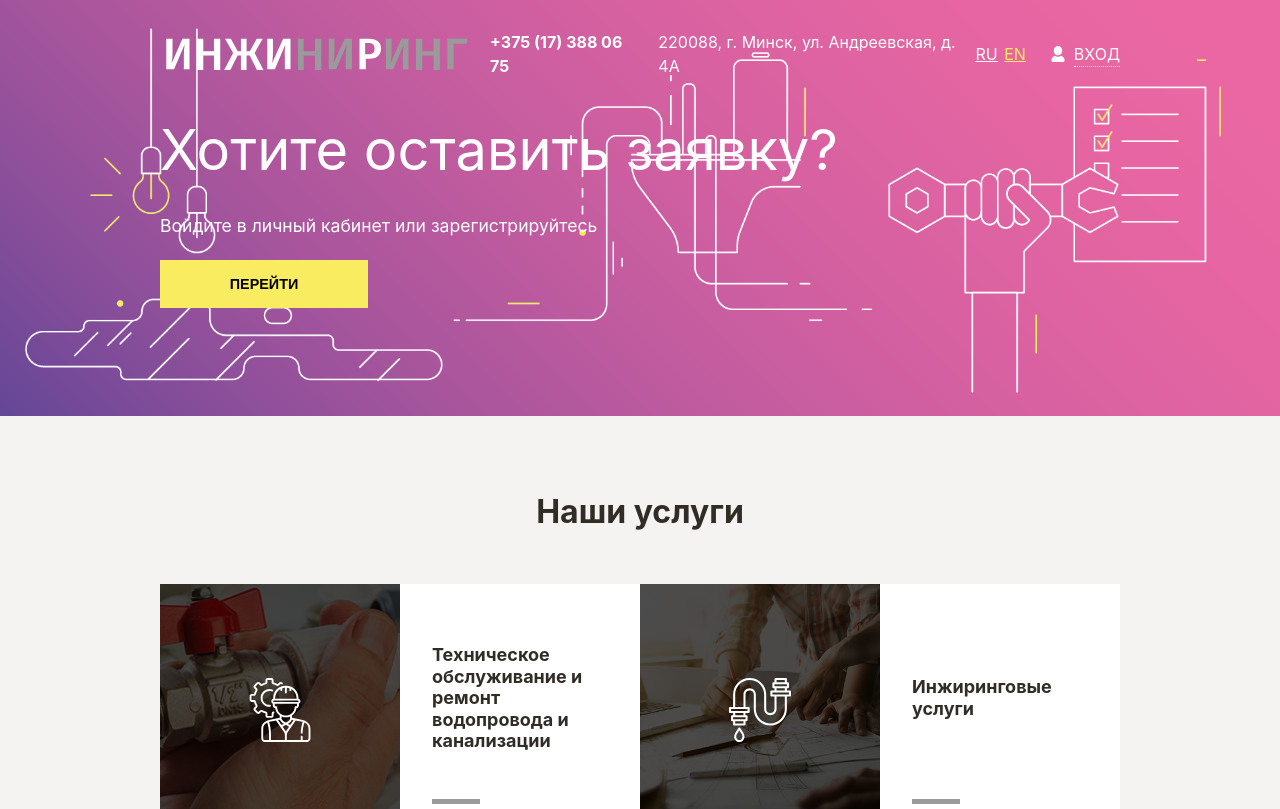
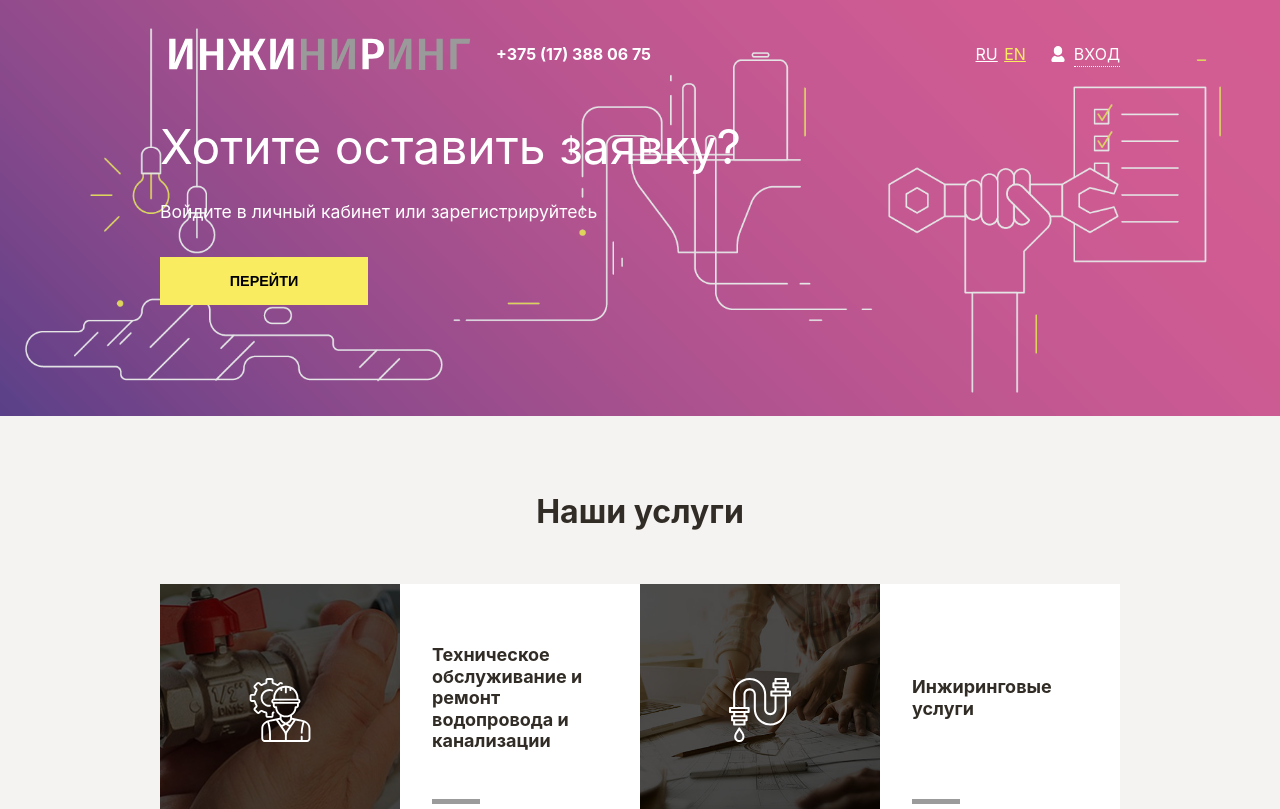
Before and after one commit to valikbrrr/ingir, a React (Vite) app: page / in a window 1280 px wide. Shown: the top 809 px of the page. Built offline with nearby package versions, Linux system fonts and the light colour scheme.

Commit message:
feat: add adaptive to hero and header

```diff
--- a/index.html
+++ b/index.html
@@ -4,7 +4,7 @@
     <meta charset="UTF-8" />
     <link rel="icon" type="image/svg+xml" href="/vite.svg" />
     <meta name="viewport" content="width=device-width, initial-scale=1.0" />
-    <title>Vite + React + TS</title>
+    <title>Engir</title>
   </head>
   <body>
     <div id="root"></div>
--- a/src/app/styles/index.css
+++ b/src/app/styles/index.css
@@ -16,7 +16,6 @@
 }
 
 #root {
-  background: green;
   display: flex;
   justify-content: center;
 }
--- a/src/pages/home/ui/homePage/Home.module.css
+++ b/src/pages/home/ui/homePage/Home.module.css
@@ -1,6 +1,5 @@
 .container {
   position: relative;
-  top: 0;
 
   width: 100%;
 }
@@ -54,7 +53,7 @@
 }
 
 .certificatesTitle h2 {
-  font-size: 2rem;
+  font-size: clamp(1rem, 2vw, 3rem);
   font-weight: 700;
 }
 
@@ -102,7 +101,7 @@
 
   gap: 3rem;
 
-  font-size: 2rem;
+  font-size: clamp(1.5rem, 2vw, 3rem);
   font-weight: 700;
 }
 
--- a/src/pages/home/ui/sections/header/Header.module.css
+++ b/src/pages/home/ui/sections/header/Header.module.css
@@ -28,11 +28,10 @@ header .contentWrapper {
 }
 
 .phoneNumber {
+  color: #fff;
   text-decoration: none;
-
-  color: #fff;
-
   font-weight: 500;
+  font-size: clamp(1rem, 1vw, 1.5rem);
 }
 
 .leftContent {
@@ -103,8 +102,9 @@ header .contentWrapper {
   position: relative;
 
   text-transform: uppercase;
+  color: white;
 
-  color: white;
+  font-size: clamp(1rem, 1vw, 1.5rem);
 }
 
 .enter p::after {
@@ -120,3 +120,27 @@ header .contentWrapper {
   border-bottom: 1px dotted;
   border-color: currentColor;
 }
+
+@media (min-width: 1920px) {
+  .headerFixed {
+    padding: 0 20rem;
+  }
+
+  .leftContent svg {
+    height: 3rem;
+    width: 30rem;
+  }
+}
+
+@media (min-width: 1536px) {
+  .leftContent svg {
+    height: 2.5rem;
+    width: 25rem;
+  }
+}
+
+@media (max-width: 1280px) {
+  .leftContent p {
+    display: none;
+  }
+}
--- a/src/pages/home/ui/sections/hero/Hero.module.css
+++ b/src/pages/home/ui/sections/hero/Hero.module.css
@@ -8,6 +8,17 @@
   background-size: cover;
   background-position: center;
   background-repeat: no-repeat;
+
+  position: relative;
+  overflow: hidden;
+}
+
+.hero::before {
+  content: "";
+  position: absolute;
+  inset: 0;
+  background-color: rgba(0, 0, 0, 0.1);
+  z-index: 1;
 }
 
 .hero .contentWrapper {
@@ -16,21 +27,26 @@
 
   flex-direction: column;
 
-  height: 12.5rem;
+  height: auto;
   width: 100%;
 
   padding: 0 10rem;
 
   color: #fff;
+
+  z-index: 2;
 }
 
 .hero h3 {
-  font-size: 3.5rem;
+  font-size: clamp(3rem, 3vw, 4rem);
   font-weight: normal;
+
+  margin-bottom: 1rem;
 }
 
 .hero p {
-  font-size: 1.1rem;
+  font-size: clamp(1.1rem, 1.2vw, 1.7rem);
+  margin-bottom: 2rem;
 }
 
 .hero button {
@@ -55,3 +71,18 @@
   color: #fff;
   cursor: pointer;
 }
+
+@media (min-width: 1920px) {
+  .hero .contentWrapper {
+    padding: 0 20rem;
+  }
+}
+
+@media (min-width: 1536px) {
+  .hero button {
+    height: 4rem;
+    width: 14rem;
+
+    font-size: 1.2rem;
+  }
+}
--- a/src/pages/home/ui/sections/ourAdvantages/OurAdvantages.tsx
+++ b/src/pages/home/ui/sections/ourAdvantages/OurAdvantages.tsx
@@ -6,15 +6,33 @@ export const OurAdvantages = () => {
   const advantagesCards = [
     {
       icon: <StafIcon />,
-      text: "Квалифицированный\nперсонал",
+      text: (
+        <p>
+          Квалифицированный
+          <br />
+          персонал
+        </p>
+      ),
     },
     {
       icon: <RequestIcon />,
-      text: "Онлайн подача\nзаявок 24/7",
+      text: (
+        <p>
+          Онлайн подача
+          <br />
+          заявок 24/7
+        </p>
+      ),
     },
     {
       icon: <UniformOrderIcon />,
-      text: "Единый\nподрядчик",
+      text: (
+        <p>
+          Единый
+          <br />
+          подрядчик
+        </p>
+      ),
     },
   ];
 
@@ -28,14 +46,7 @@ export const OurAdvantages = () => {
         {advantagesCards.map((card, index) => (
           <div key={index} className={styles.card}>
             <div className={styles.advantagesIconBlock}>{card.icon}</div>
-            <div className={styles.advantagesTextBlock}>
-              {card.text.split("\n").map((line, i) => (
-                <span key={i}>
-                  {line}
-                  <br />
-                </span>
-              ))}
-            </div>
+            <div className={styles.advantagesTextBlock}>{card.text}</div>
           </div>
         ))}
       </div>
```
